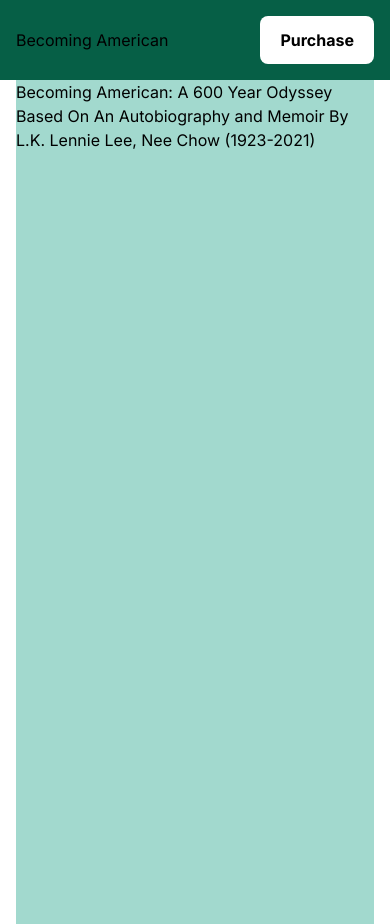
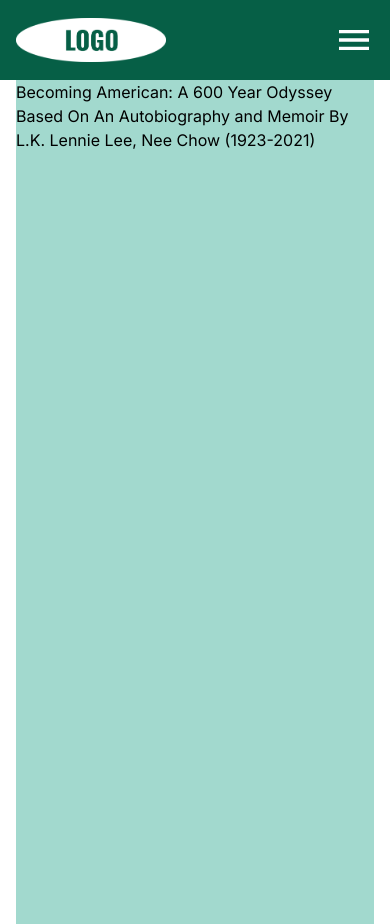
Before and after one commit to alison2686/book-map, a Next.js app: page / in a window 390 px wide. Built offline with nearby package versions, Linux system fonts and the light colour scheme.

Commit message:
nav sidebar setup

```diff
--- a/src/components/nav/index.tsx
+++ b/src/components/nav/index.tsx
@@ -1,7 +1,7 @@
 'use client';
 import { useState } from 'react';
 import Navbar from './navbar';
-// import Sidebar from './sidebar';
+import Sidebar from './sidebar';
 
 const Navigation = () => {
   const [isOpen, setIsOpen] = useState(false);
@@ -10,7 +10,7 @@ const Navigation = () => {
   };
   return (
     <>
-      {/* <Sidebar isOpen={isOpen} toggle={toggle} /> */}
+      <Sidebar isOpen={isOpen} toggle={toggle} />
       <Navbar toggle={toggle} />
     </>
   );
--- a/src/components/nav/navbar/Logo.tsx
+++ b/src/components/nav/navbar/Logo.tsx
@@ -35,8 +35,21 @@ const Logo = () => {
 
   return (
     <>
-      <div>
-        <h3>Becoming American</h3>
+      <Link href='/' style={{ display: showButton ? 'none' : 'block' }}>
+        <Image
+          src='/images/logo.png'
+          alt='Logo'
+          width={width < 1024 ? '150' : '250'}
+          height={width < 1024 ? '45' : '74'}
+          className='relative'
+        />
+      </Link>
+      <div
+        style={{
+          display: showButton ? 'block' : 'none',
+        }}
+      >
+        <Button />
       </div>
     </>
   );
--- a/src/components/nav/navbar/index.tsx
+++ b/src/components/nav/navbar/index.tsx
@@ -1,21 +1,33 @@
-// import React from 'react';
+import React from 'react';
 import Link from 'next/link';
 import Logo from './Logo';
 import Button from './Button';
 
-// Define an interface for the props expected by Navbar
-interface NavbarProps {
-  toggle: () => void; // Adding toggle as a function prop
-}
-
-const Navbar: React.FC<NavbarProps> = ({ toggle }) => {
+const Navbar = ({ toggle }: { toggle: () => void }) => {
   return (
     <>
       <div className='w-full h-20 bg-emerald-800 sticky top-0'>
         <div className='container mx-auto px-4 h-full'>
           <div className='flex justify-between items-center h-full'>
             <Logo />
-            <ul className='hidden md:flex gap-x-6 text-white'>
+            <button
+              type='button'
+              className='inline-flex items-center md:hidden'
+              onClick={toggle}
+            >
+              <svg
+                xmlns='http://www.w3.org/2000/svg'
+                width='40'
+                height='40'
+                viewBox='0 0 24 24'
+              >
+                <path
+                  fill='#fff'
+                  d='M3 6h18v2H3V6m0 5h18v2H3v-2m0 5h18v2H3v-2Z'
+                />
+              </svg>
+            </button>
+            <ul className='hidden md:flex gap-x-6 text-white '>
               <li>
                 <Link href='/about'>
                   <p>About the Book</p>
@@ -32,7 +44,9 @@ const Navbar: React.FC<NavbarProps> = ({ toggle }) => {
                 </Link>
               </li>
             </ul>
-            <Button />
+            <div className='hidden md:block'>
+              <Button />
+            </div>
           </div>
         </div>
       </div>
--- a/src/components/nav/sidebar/index.tsx
+++ b/src/components/nav/sidebar/index.tsx
@@ -34,12 +34,12 @@ const Sidebar = ({
         <ul className='sidebar-nav text-center leading-relaxed text-xl'>
           <li>
             <Link href='/about' onClick={toggle}>
-              <p>About Us</p>
+              <p>About the Book</p>
             </Link>
           </li>
           <li>
-            <Link href='/map' onClick={toggle}>
-              <p>Cathcart Map</p>
+            <Link href='/services' onClick={toggle}>
+              <p>Cathcart Map of SF Chinatown</p>
             </Link>
           </li>
           <li>
```
Also changed, not shown: public/images/logo.png (added).
